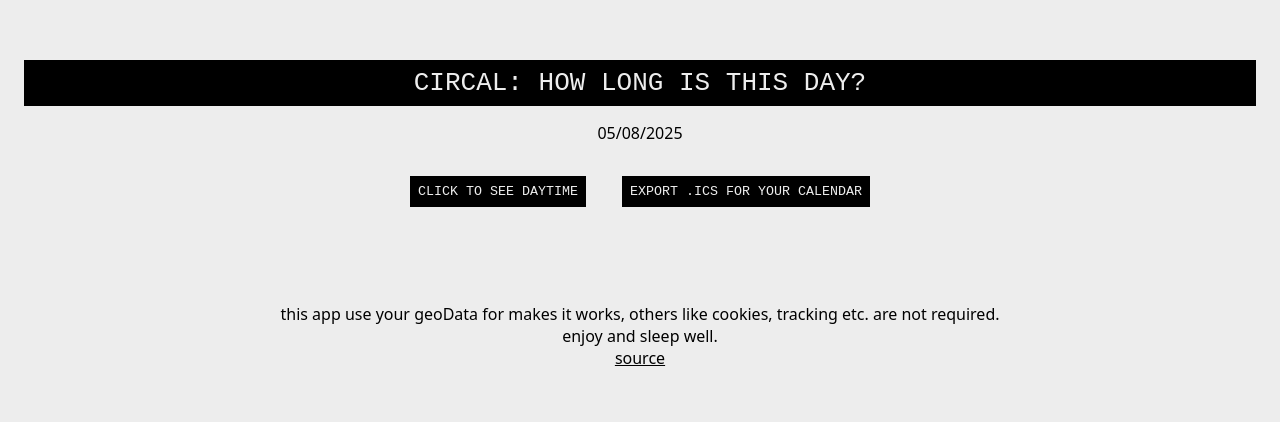
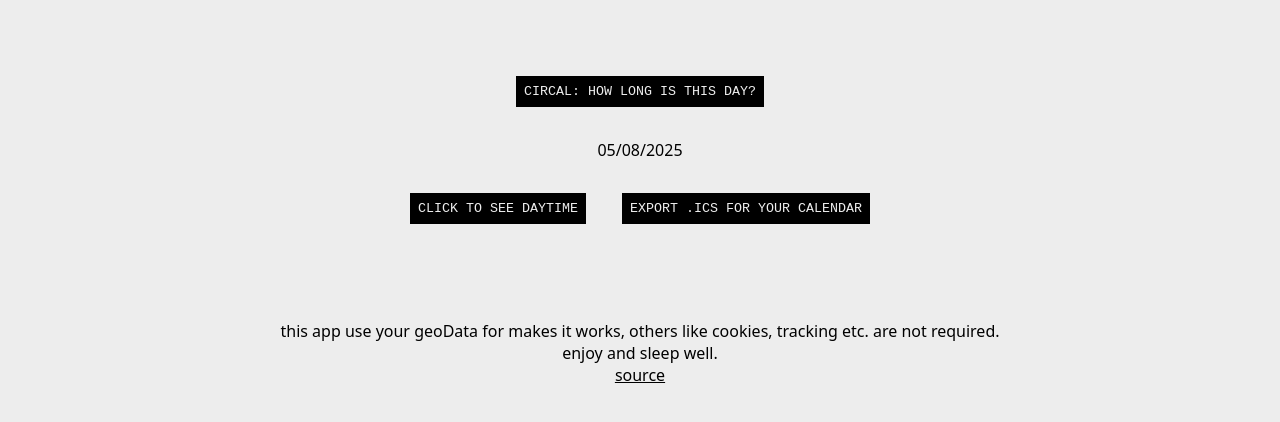
Before and after one commit to ja-svoboda/cirCal, a website: page index.html in a window 1280 px wide. Shown: the part 196-618 px from the top of the page. Drawn offline with Linux system fonts and the light colour scheme.

Commit message:
html update

```diff
--- a/index.html
+++ b/index.html
@@ -15,7 +15,7 @@
 </head>
 <body>
 
-<h1>cirCal: how long is this day?</h1>
+<button>cirCal: how long is this day?</button>
 
 <div id="info" class="info">
   <p id="date">Getting date…</p>
```
